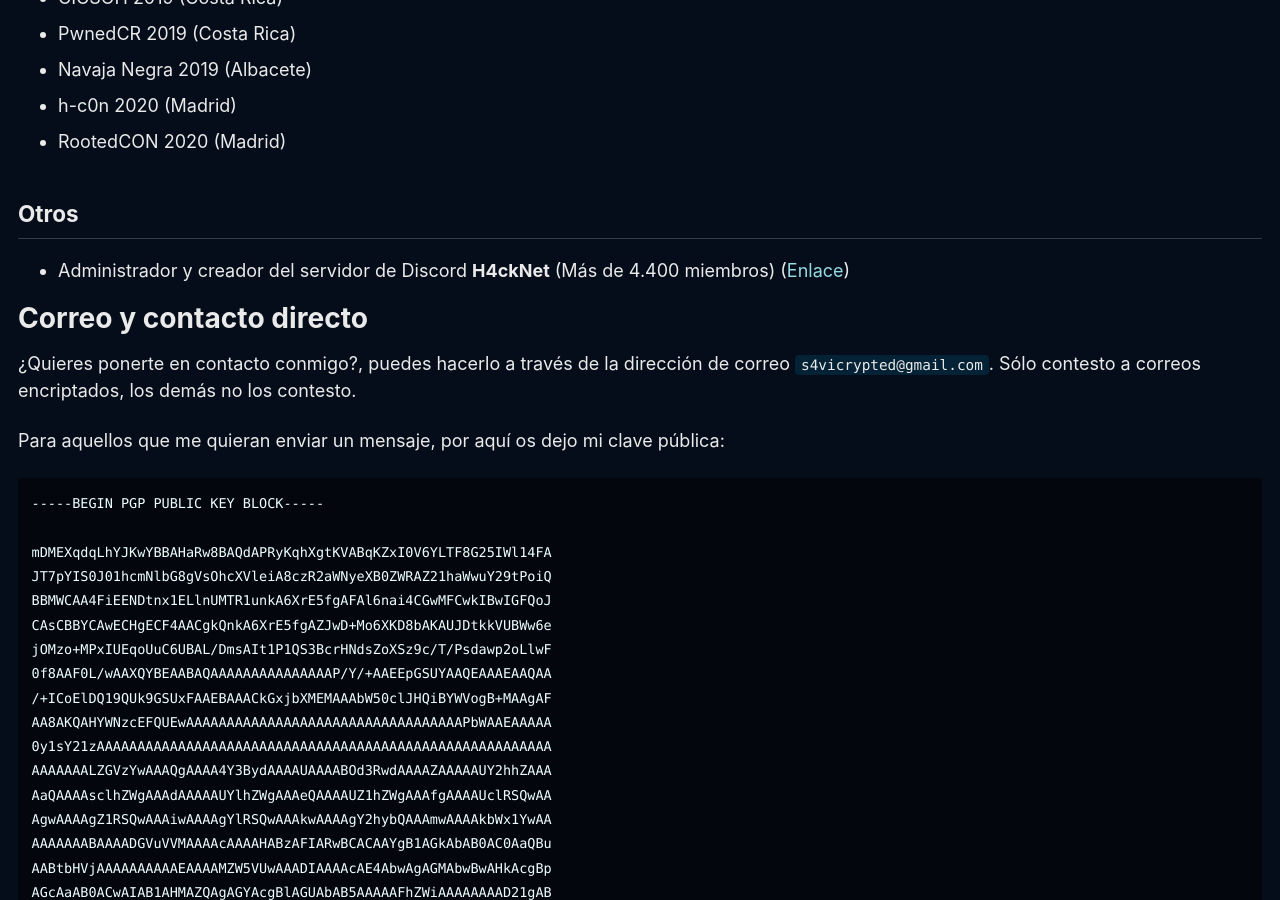
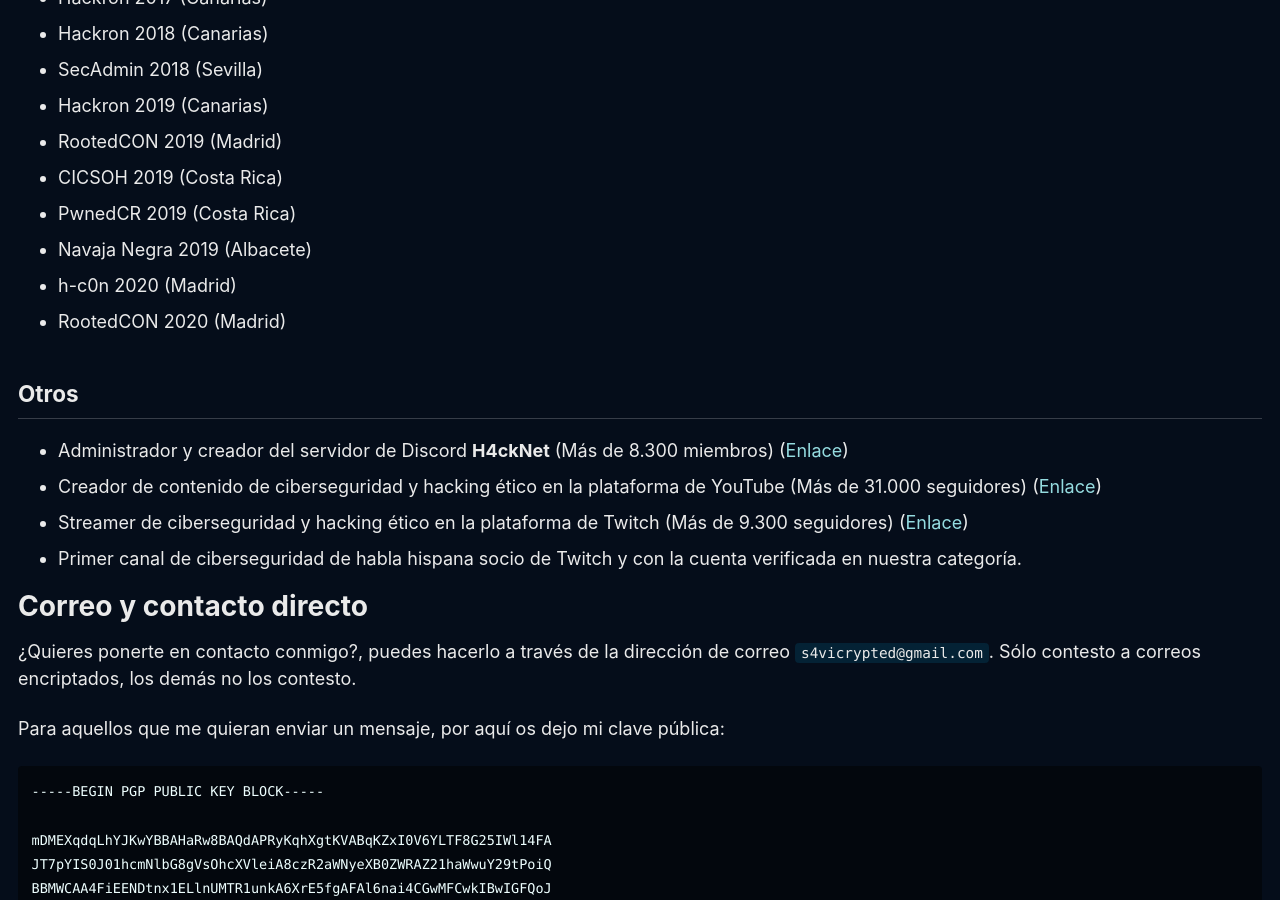
Before and after one commit to s4vitar/s4vitar.github.io, a Jekyll site: the page built from _pages/about.md, in a window 1280 px wide and 900 px high, scrolled down 4261 px. Built offline with Jekyll 4.4.1, drawn with Linux system fonts in a browser that asks for light colours; cached includes are drawn as plain includes; a script that is not in the unit is left out; some of the changed text lies outside the part shown.

Commit message:
Actualización de descripción

```diff
--- a/_pages/about.md
+++ b/_pages/about.md
@@ -11,7 +11,7 @@
 <img src="/assets/images/about/photo-portada.jpeg">
 </p>
 
-Mi nombre es Marcelo Vázquez (aka **s4vitar**), actualmente trabajo en **ElevenPaths**.
+Mi nombre es Marcelo Vázquez (aka **s4vitar**), actualmente trabajo en **ElevenPaths** como analista de ciberseguridad (Penetration Tester).
 
 Estas son las certificaciones que actualmente dispongo:
 
@@ -62,6 +63,7 @@
 ## Experiencia
 - CyberSecurity Analyst en EnigmaSec / Penetration Tester / Red Team
 - CyberSecurity Analyst en OneCyber (Binter) / Penetration Tester / Red Team
+- CyberSecurity Analyst en ElevenPaths / Penetration Tester / Red Team
 - Formador en Seguridad Informática (Redes inalámbricas, Pentesting y Exploiting)
 - Arquitecto de CTFs en varios eventos de ciberseguridad (Hackron, Cybercamp, CyberEx, Q4 - HackTheBox Latino, ...)
 - Colaborador del evento de ciberseguridad [Hackron](https://hackron.com) celebrado en Canarias
@@ -89,10 +91,13 @@
 - Hacking Q&A con S4vitar - Julio Ureña y Takito [Ver charla](https://www.youtube.com/watch?v=GZFoNfCpcQc)
 - Charla h-c0n 2020 / evilTrust - Herramienta Ofensiva [Ver charla](https://www.youtube.com/watch?v=-GIA9et7ZRg)
 - evilTrust (Herramienta Ofensiva) - Charla h-c0n 2020: [Ver charla](https://www.youtube.com/watch?v=-GIA9et7ZRg)
-- Canal de ciberseguridad en YouTube con más de 14.000 suscriptores: [Ver canal](https://youtube.com/s4vitar)
 - Consecuencias legales y Hacking Ético: [Ver publicación](https://internautas.org/html/10399.html)
 - Las pruebas médicas de miles de clínicas, accesibles en internet - Eldía.es [Ver publicación](https://www.eldia.es/sociedad/2020/02/21/pruebas-medicas-miles-clinicas-accesibles/1053880.html)
 - Secure Podcast - HackTheBox [Escuchar Podcast](https://securepodcast.com/audios/036/)
+- WiseTalks - Charla con HackWise [Ver charla](https://www.youtube.com/watch?v=spT4KpuX1KM)
+- Charla con Varo [Ver charla](https://www.youtube.com/watch?v=QYZhao4NbMQ)
+- Entrevista en Flu-Project [Ver entrevista](https://www.flu-project.com/2021/03/entrevista-marcelo-vazquez-aka-s4vitar.html)
+- Entrevista en HackBySecurity [Ver entrevista](https://www.hackbysecurity.com/entrevista/marcelo-vazquez)
 
 # Herramientas
 Creador de las siguientes herramientas:
@@ -122,7 +127,10 @@
 
 ## Otros
 
-- Administrador y creador del servidor de Discord **H4ckNet** (Más de 4.400 miembros) ([Enlace](https://discord.gg/u3dsh9M))
+- Administrador y creador del servidor de Discord **H4ckNet** (Más de 8.300 miembros) ([Enlace](https://discord.gg/u3dsh9M))
+- Creador de contenido de ciberseguridad y hacking ético en la plataforma de YouTube (Más de 31.000 seguidores) ([Enlace](https://youtube.com/s4vitar))
+- Streamer de ciberseguridad y hacking ético en la plataforma de Twitch (Más de 9.300 seguidores) ([Enlace](https://twitch.tv/s4vitaar))
+- Primer canal de ciberseguridad de habla hispana socio de Twitch y con la cuenta verificada en nuestra categoría.
 
 # Correo y contacto directo
 
```
Also changed, not shown: other parts of _pages/about.md (+1 -0 lines).
